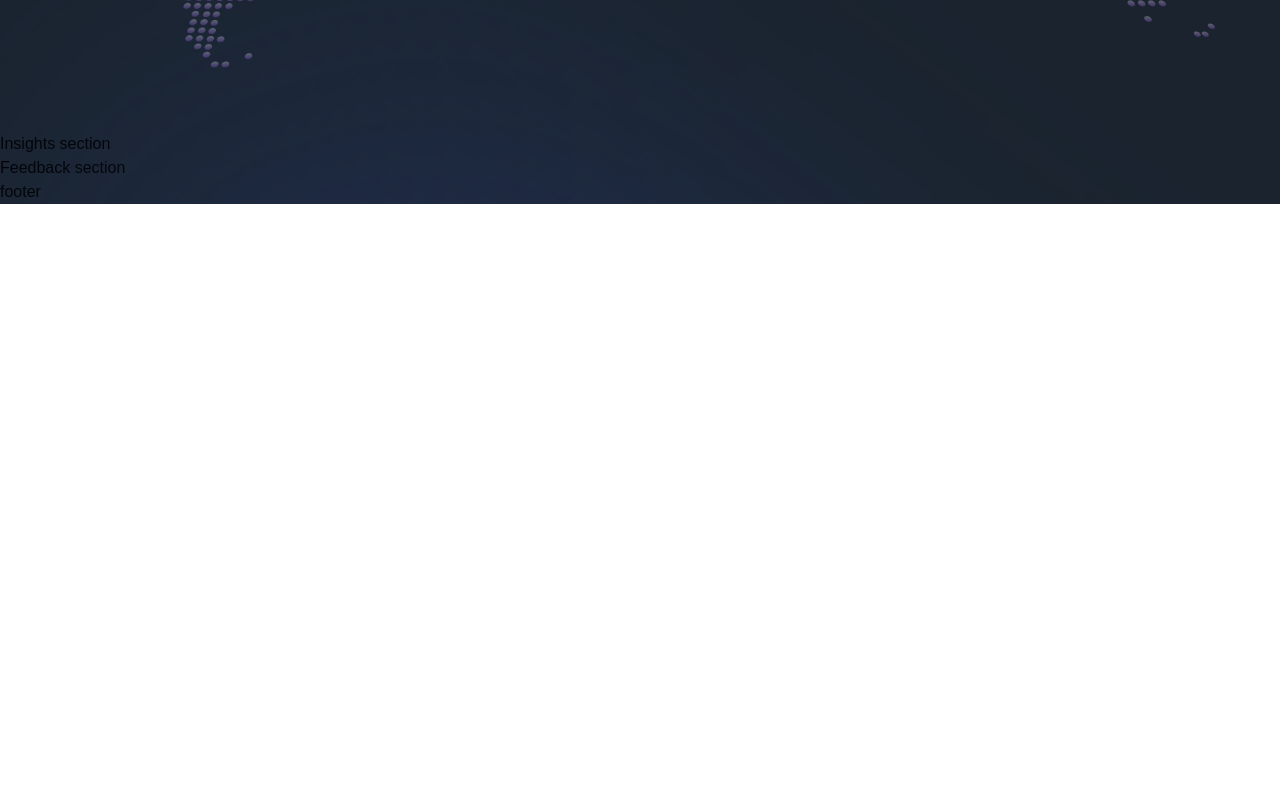
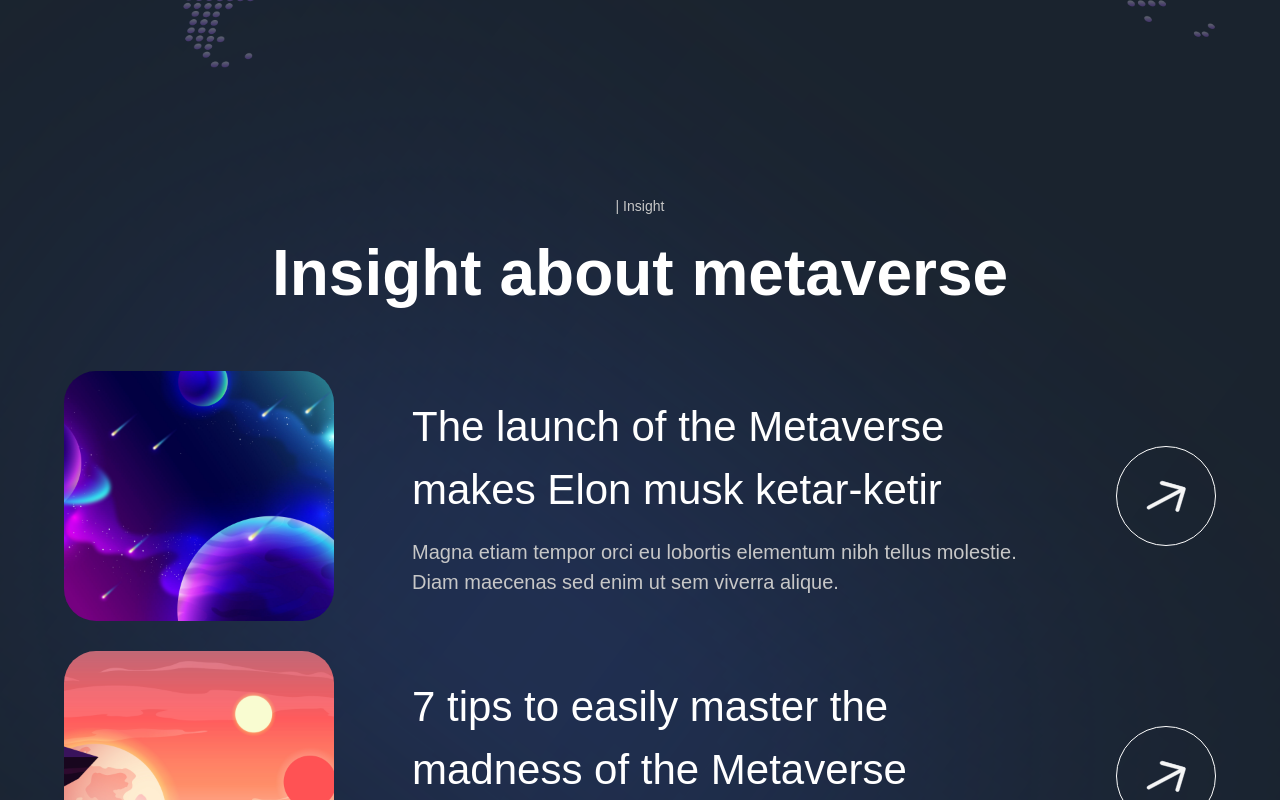
Before and after one commit to superheungdo/metaversus-clone, a Next.js app: page / in a window 1280 px wide. Shown: the part 4980-5780 px from the top of the page. Before the commit the page ends 5184 px from the top, so only its background shows below. Built offline with nearby package versions, Linux system fonts and the light colour scheme; a web font is replaced by a local one.

Commit message:
Update Insights

```diff
--- a/components/InsightCard.jsx
+++ b/components/InsightCard.jsx
@@ -1,5 +1,40 @@
 "use client";
 
-const InsightCard = () => <div>Insight Card</div>;
+import { motion } from "framer-motion";
+
+import { fadeIn } from "../utils/motion";
+
+const InsightCard = ({ imgUrl, title, subtitle, index }) => (
+  <motion.div
+    variants={fadeIn("up", "spring", index * 0.5, 1)}
+    className="flex flex-col md:flex-row gap-4"
+  >
+    <img
+      className="w-full md:w-[270px] h-[250px] rounded-[32px] object-cover"
+      src={imgUrl}
+      alt="planet-01"
+    />
+
+    <div className="flex justify-between items-center w-full">
+      <div className="flex flex-col flex-1 max-w-[650px] md:ml-[62px]">
+        <h4 className="font-normal text-[26px] lg:text-[42px] text-white">
+          {title}
+        </h4>
+
+        <p className="font-normal text-[14px] lg:text-[20px] text-secondary-white mt-[16px]">
+          {subtitle}
+        </p>
+      </div>
+
+      <div className="hidden lg:flex justify-center items-center w-[100px] h-[100px] rounded-full bg-transparent border border-white">
+        <img
+          className="w-[40%] h-[40%] object-contain"
+          src="arrow.svg"
+          alt="arrow"
+        />
+      </div>
+    </div>
+  </motion.div>
+);
 
 export default InsightCard;
--- a/sections/Insights.jsx
+++ b/sections/Insights.jsx
@@ -1,5 +1,36 @@
 "use client";
 
-const Insights = () => <section>Insights section</section>;
+import { motion } from "framer-motion";
+
+import { staggerContainer } from "../utils/motion";
+import { insights } from "../constants";
+
+import { InsightCard, TitleText, TypingText } from "../components";
+
+const Insights = () => (
+  <section className="relative paddings z-10">
+    <motion.div
+      variants={staggerContainer}
+      initial="hidden"
+      whileInView="show"
+      viewport={{ once: false, amount: 0.25 }}
+      className="inner-width flex flex-col mx-auto"
+    >
+      <TypingText title="| Insight" textStyles="text-center" />
+
+      <TitleText title="Insight about metaverse" textStyles="text-center" />
+
+      <div className="flex flex-col mt-[50px] gap-[30px]">
+        {insights.map((insight, index) => (
+          <InsightCard
+            key={`insight-${index}`}
+            {...insight}
+            index={index + 1}
+          />
+        ))}
+      </div>
+    </motion.div>
+  </section>
+);
 
 export default Insights;
```
